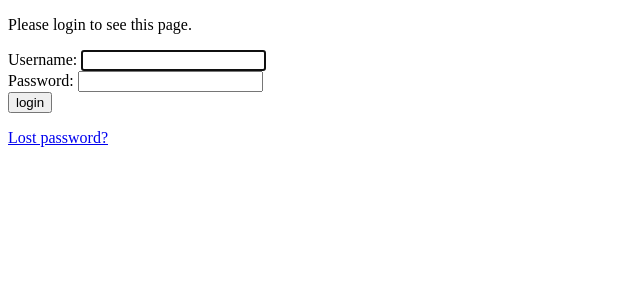
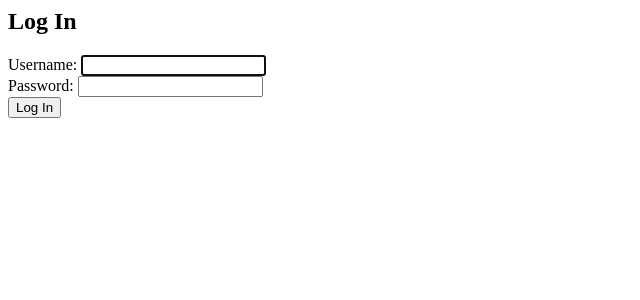
Before and after one commit to SergiFn/MDP_Delivery1, a Django app: a page that uses templates/registration/login.html in a window 1280 px wide. Shown: the top 300 px of the page, without its empty margins (0-640 px from the left). Run offline with Django 5.2, Linux system fonts and the light colour scheme.

Commit message:
feat: Login implemented correctly

```diff
--- a/MDP_Delivery1/settings.py
+++ b/MDP_Delivery1/settings.py
@@ -118,7 +118,8 @@ USE_TZ = True
 # https://docs.djangoproject.com/en/5.0/howto/static-files/
 
 STATIC_URL = 'static/'
-LOGIN_REDIRECT_URL = '/'
+LOGIN_REDIRECT_URL = 'home'
+LOGOUT_REDIRECT_URL = "home"
 
 # Default primary key field type
 # https://docs.djangoproject.com/en/5.0/ref/settings/#default-auto-field
--- a/shelter/urls.py
+++ b/shelter/urls.py
@@ -1,4 +1,3 @@
-from django.contrib import admin
 from django.urls import path, include
 from shelter.views import home_page, create_pet, pet_detail, list_pets
 
--- a/templates/registration/login.html
+++ b/templates/registration/login.html
@@ -1,42 +1,7 @@
-<!DOCTYPE html>
-<html lang="en">
-<head>
-    <meta charset="UTF-8">
-    <title>Log-in</title>
-</head>
-<body>
-
-    {% if form.errors %}
-        <p>Your username and password didn't match. Please try again.</p>
-    {% endif %}
-    {% if next %}
-        {% if user.is_authenticated %}
-            <p>Your account doesn't have access to this page. To proceed,
-            please login with an account that has access.</p>
-            {% else %}
-            <p>Please login to see this page.</p>
-        {% endif %}
-    {% endif %}
-
-    <form method="get" action="{% url 'home' %}">
-    {% csrf_token %}
-
-    <div>
-        <td>{{ form.username.label_tag }}</td>
-        <td>{{ form.username }}</td>
-    </div>
-    <div>
-        <td>{{ form.password.label_tag }}</td>
-        <td>{{ form.password }}</td>
-    </div>
-    <div>
-        <input type="submit" value="login" />
-        <input type="hidden" name="next" value="{{ next }}" />
-    </div>
-    </form>
-
-    {# Assumes you setup the password_reset view in your URLconf #}
-    <p><a href="{% url 'password_reset' %}">Lost password?</a></p>
-
-</body>
-</html>
+<!-- templates/registration/login.html -->
+<h2>Log In</h2>
+<form method="post">
+  {% csrf_token %}
+  {{ form }}
+  <button type="submit">Log In</button>
+</form>
```
Also changed, not shown: shelter/views.py (+2 -8 lines), templates/home.html (+13 -0 lines), templates/registration/password_reset.html (deleted, +0 -10 lines), db.sqlite3.
